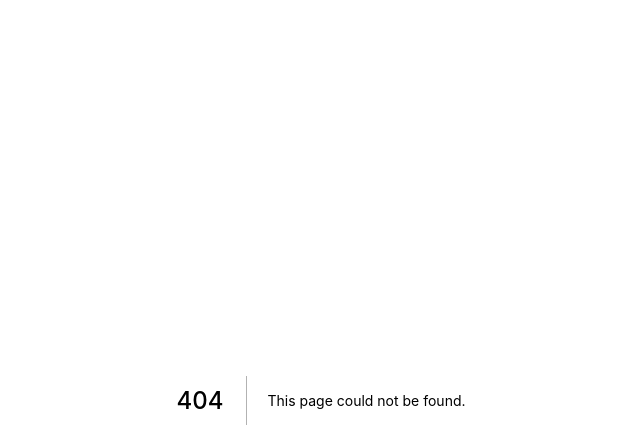
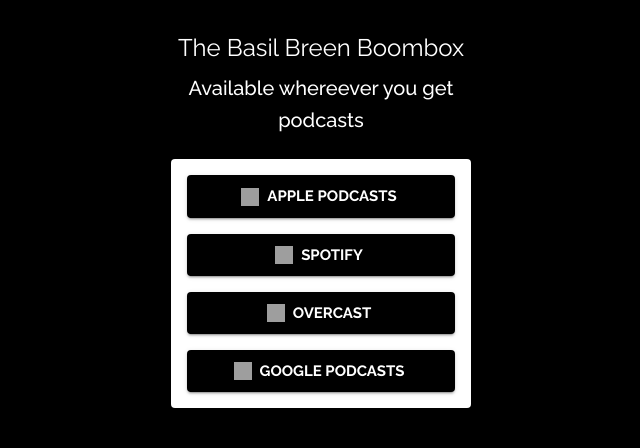
Before and after one commit to dunika/basil-breen, a Next.js app in the folder packages/web-app/: page /podcast in a window 1280 px wide. Before the commit this address had no page. Shown: the top 448 px of the page, without its empty margins (319-959 px from the left). Built offline with nearby package versions, Linux system fonts and the light colour scheme; grey boxes are pictures that could not be loaded.

Commit message:
add podcast links

```diff
--- a/packages/web-app/package.json
+++ b/packages/web-app/package.json
@@ -2,6 +2,7 @@
   "name": "@basil/web-app",
   "version": "0.0.1",
   "private": true,
+  "type": "module",
   "scripts": {
     "dev": "next dev",
     "build": "next build && next export",
--- /dev/null
+++ b/packages/web-app/pages/podcast.tsx
@@ -0,0 +1,120 @@
+import type { NextPage } from 'next'
+import Container from '@mui/material/Container'
+import Typography from '@mui/material/Typography'
+import Box from '@mui/material/Box'
+import Head from 'next/head'
+import {
+  Button,
+  Paper,
+} from '@mui/material'
+import Link from '../src/Link'
+
+const links = [
+  {
+    name: 'Apple Podcasts',
+    url: 'https://podcasts.apple.com/us/podcast/the-basil-breen-boombox/id1618757190',
+    image: <img
+      alt="Apple Podcasts"
+      width="18"
+      height="18"
+      src="https://d8g345wuhgd7e.cloudfront.net/site/images/admin5/apple-podcast.png"
+    />,
+  },
+  {
+    name: 'Spotify',
+    url: 'https://open.spotify.com/show/3vRzqRZjtAPyKBIDT2srlb',
+    image: <img
+      alt="Spotify"
+      width="18"
+      height="18"
+      src="https://cdn.cdnlogo.com/logos/s/89/spotify.svg"
+    />,
+  },
+  {
+    name: 'Overcast',
+    url: 'https://music.amazon.com/podcasts/a8e4c897-6479-466b-bfc5-98b2e53516eb',
+    image: <img
+      alt="Overcast"
+      width="18"
+      height="18"
+      src="https://cdn.cdnlogo.com/logos/o/94/overcast.svg"
+    />,
+  },
+  {
+    name: 'Google Podcasts',
+    url: 'https://podcasts.google.com/feed/aHR0cHM6Ly9mZWVkLnBvZGJlYW4uY29tL2Jhc2lsYnJlZW4vZmVlZC54bWw',
+    image: <img
+      alt="Overcast"
+      width="18"
+      height="18"
+      src="https://cdn.cdnlogo.com/logos/g/76/google-podcasts.svg"
+    />,
+  },
+]
+
+const PodcastLinks: NextPage = () => {
+  return (
+    <Container maxWidth="lg" sx={{ px: 4 }}>
+      <Head>
+        <title>Basil Breen | Podcast Links</title>
+      </Head>
+      <Box
+        sx={{
+          my: 2,
+          display: 'flex',
+          flexDirection: 'column',
+          justifyContent: 'center',
+          alignItems: 'center',
+          textAlign: 'center',
+        }}
+      >
+        <Box
+          sx={{
+            width: '312px',
+            py: 2,
+          }}
+        >
+          <Typography
+            variant="h5"
+            component="h1"
+            gutterBottom
+          >
+            The Basil Breen Boombox
+          </Typography>
+          <Typography gutterBottom variant="h6" component="h2">
+            Available whereever you get podcasts
+          </Typography>
+        </Box>
+        <Paper
+          sx={{
+            px: 2,
+            display: 'flex',
+            flexDirection: 'column',
+            width: '300px',
+            pt: 2,
+          }}
+        >
+          {links.map((link) => {
+            return (
+              <Button
+                key={link.url}
+                href={link.url}
+                startIcon={link.image}
+                size="large"
+                target="_blank"
+                variant="contained"
+                color="primary"
+                sx={{ mb: 2 }}
+              >
+                {link.name}
+              </Button>
+            )
+          })}
+        </Paper>
+
+      </Box>
+    </Container>
+  )
+}
+
+export default PodcastLinks
```
Also changed, not shown: packages/web-app/pages/index.tsx (+10 -0 lines), packages/web-app/src/hashtags.js (renamed from packages/web-app/src/hashtags.ts, +9 -1 lines), packages/web-app/next.config.cjs (renamed from packages/web-app/next.config.js).
